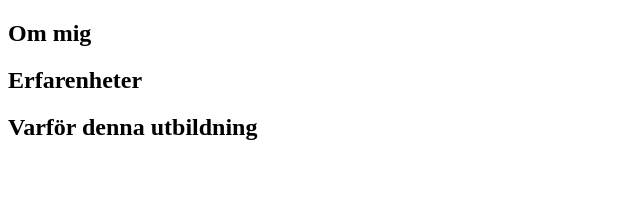
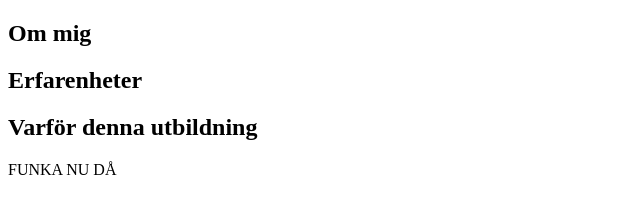
Before and after one commit to jonakack/intro, a plain HTML site: page index.html in a window 1280 px wide. Shown: the whole page, without its empty margins (0-640 px from the left). Drawn offline with Linux system fonts and the light colour scheme.

Commit message:
testar commit

```diff
--- a/index.html
+++ b/index.html
@@ -15,6 +15,7 @@
     </section>
     <section class="why">
         <h1>Varför denna utbildning</h1>
+        <p>FUNKA NU DÅ</p>
     </section>
 </body>
 </html>
```
